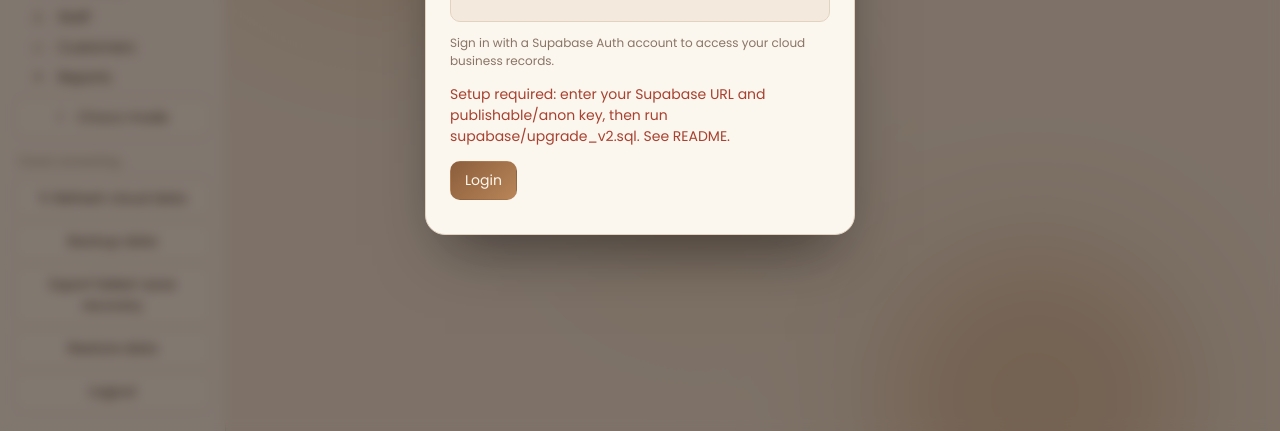
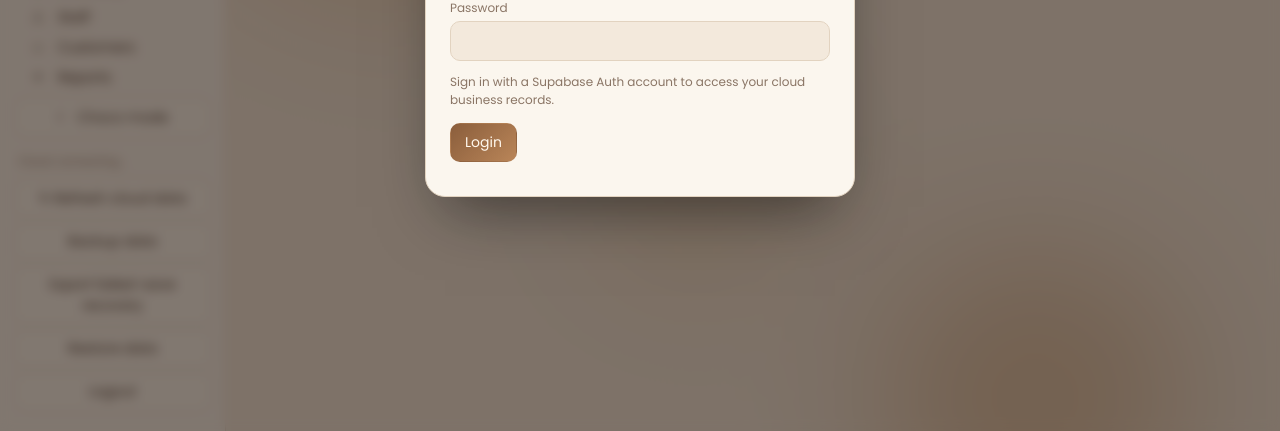
Before and after one commit to aemanmuz/Two-Tales-Apps-v5, a plain HTML site: page index.html in a window 1280 px wide. Shown: the part 369-800 px from the top of the page. Drawn offline with nearby package versions, Linux system fonts and the light colour scheme.

Commit message:
Set Supabase URL and public key
Updated Supabase configuration with URL and key.

```diff
--- a/index.html
+++ b/index.html
@@ -198,8 +198,8 @@ tbody tr:has(.ck:checked){background:color-mix(in srgb,var(--pri) 15%,transparen
 
 <script>
 /* ===== SUPABASE CONFIG: fill both values before opening the app ===== */
-const SUPABASE_URL = '';      // e.g. https://xxxx.supabase.co
-const SUPABASE_KEY = '';      // anon public key
+const SUPABASE_URL = 'https://pitnscurteuuaotwzzwm.supabase.co';      // e.g. https://xxxx.supabase.co
+const SUPABASE_KEY = 'sb_publishable_p-_9QIeBuHatpU_URM0Vrg_vvaFC6eZ';      // anon public key
 /* Public anon/publishable key only. NEVER paste the Supabase service_role key. */
 
 const $ = s => document.querySelector(s);
```
